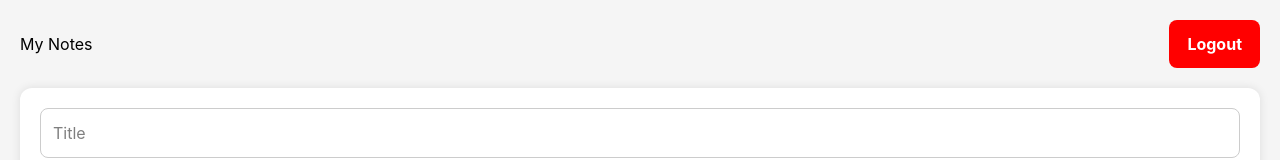
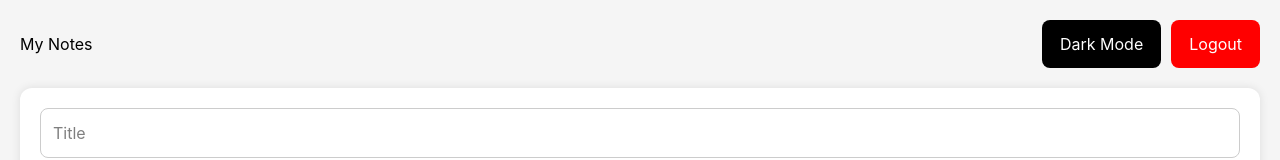
Before and after one commit to phatc541-tech/notes-app, a React (Vite) app in the folder client/: page / in a window 1280 px wide. Shown: the top 160 px of the page. Built offline with nearby package versions, Linux system fonts and the light colour scheme; no server answers.

Commit message:
add dark mode

```diff
--- a/client/src/pages/Home.jsx
+++ b/client/src/pages/Home.jsx
@@ -43,6 +43,9 @@ function Home() {
   const [editingId, setEditingId] =
     useState(null);
 
+  const [darkMode, setDarkMode] =
+    useState(false);
+
   // ======================
   // FETCH NOTES
   // ======================
@@ -80,8 +83,6 @@ function Home() {
 
     try {
 
-      // empty check
-
       if (
 
         !title.trim() ||
@@ -99,9 +100,7 @@ function Home() {
 
       }
 
-      // ======================
-      // UPDATE NOTE
-      // ======================
+      // UPDATE
 
       if (editingId) {
 
@@ -137,9 +136,7 @@ function Home() {
 
       }
 
-      // ======================
-      // CREATE NOTE
-      // ======================
+      // CREATE
 
       else {
 
@@ -159,21 +156,16 @@ function Home() {
 
           );
 
-        console.log(res.data);
-
-        // add new note
-
         setNotes((prev) => [
 
           res.data,
-
           ...prev
 
         ]);
 
       }
 
-      // clear form
+      // CLEAR FORM
 
       setTitle("");
 
@@ -188,12 +180,6 @@ function Home() {
     catch (error) {
 
       console.log(error);
-
-      console.log(
-
-        error.response
-
-      );
 
       alert(
 
@@ -305,9 +291,15 @@ function Home() {
 
         padding: "20px",
 
-        background: "#f5f5f5",
+        background:
 
-        minHeight: "100vh"
+          darkMode
+            ? "#121212"
+            : "#f5f5f5",
+
+        minHeight: "100vh",
+
+        transition: "0.3s"
 
       }}
 
@@ -332,11 +324,75 @@ function Home() {
 
       >
 
-        <h1>
+        <h1
+
+          style={{
+
+            color:
+
+              darkMode
+                ? "white"
+                : "black"
+
+          }}
+
+        >
 
           My Notes
 
         </h1>
+
+        <div>
+
+          {/* DARK MODE */}
+
+          <button
+
+            onClick={() =>
+
+              setDarkMode(
+
+                !darkMode
+
+              )
+
+            }
+
+            style={{
+
+              background:
+
+                darkMode
+                  ? "#333"
+                  : "black",
+
+              color: "white",
+
+              border: "none",
+
+              padding: "12px 18px",
+
+              borderRadius: "8px",
+
+              cursor: "pointer",
+
+              marginRight: "10px"
+
+            }}
+
+          >
+
+            {
+
+              darkMode
+                ? "Light Mode"
+                : "Dark Mode"
+
+            }
+
+          </button>
+
+          {/* LOGOUT */}
 
           <button
 
@@ -354,9 +410,7 @@ function Home() {
 
               borderRadius: "8px",
 
-            cursor: "pointer",
-
-            fontWeight: "bold"
+              cursor: "pointer"
 
             }}
 
@@ -368,13 +422,25 @@ function Home() {
 
         </div>
 
+      </div>
+
       {/* FORM */}
 
       <div
 
         style={{
 
-          background: "white",
+          background:
+
+            darkMode
+              ? "#1e1e1e"
+              : "white",
+
+          color:
+
+            darkMode
+              ? "white"
+              : "black",
 
           padding: "20px",
 
@@ -383,6 +449,7 @@ function Home() {
           marginBottom: "20px",
 
           boxShadow:
+
             "0 0 10px rgba(0,0,0,0.1)"
 
         }}
@@ -669,13 +736,24 @@ function Home() {
 
               style={{
 
-                background: "white",
+                background:
+
+                  darkMode
+                    ? "#1e1e1e"
+                    : "white",
+
+                color:
+
+                  darkMode
+                    ? "white"
+                    : "black",
 
                 padding: "20px",
 
                 borderRadius: "12px",
 
                 boxShadow:
+
                   "0 0 10px rgba(0,0,0,0.1)"
 
               }}
```
Lines whose indentation alone changed are shown as unchanged.
